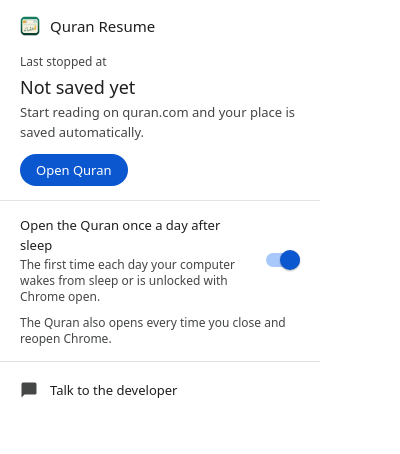
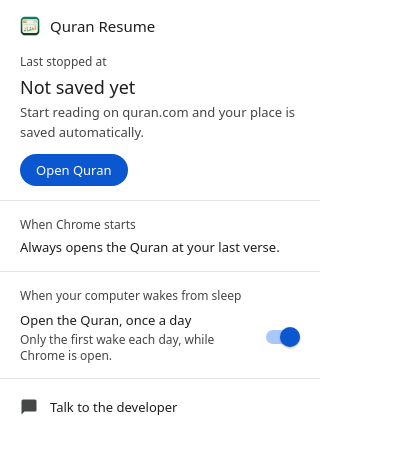
Before and after one commit to hafizuddin-a/quran-resume, a browser extension: page popup.html in a window 400 px wide. Drawn offline with Linux system fonts and the light colour scheme.

Commit message:
v1.2.1: toolbar menu separates the startup and wake-from-sleep behaviours

```diff
--- a/popup.css
+++ b/popup.css
@@ -17,7 +17,8 @@
 .primary:hover { filter: brightness(1.08); }
 .row { display: flex; align-items: center; justify-content: space-between; gap: 16px; cursor: pointer; }
 .row small { display: block; color: var(--muted); font-size: 12px; line-height: 16px; margin-top: 2px; }
-.note { margin: 10px 0 0; color: var(--muted); font-size: 12px; line-height: 16px; }
+.static { margin-top: 2px; }
+section .row { margin-top: 4px; }
 .toggle { position: relative; width: 34px; height: 20px; flex: none; }
 .toggle input { position: absolute; inset: 0; width: 100%; height: 100%; margin: 0; opacity: 0; cursor: pointer; z-index: 1; }
 .track { position: absolute; left: 0; right: 0; top: 3px; height: 14px; border-radius: 7px; background: var(--track); transition: background .15s; }
--- a/popup.html
+++ b/popup.html
@@ -21,14 +21,21 @@
   <hr>
 
   <section>
+    <div class="label">When Chrome starts</div>
+    <div class="static">Always opens the Quran at your last verse.</div>
+  </section>
+
+  <hr>
+
+  <section>
+    <div class="label">When your computer wakes from sleep</div>
     <label class="row">
       <span>
-        Open the Quran once a day after sleep
-        <small>The first time each day your computer wakes from sleep or is unlocked with Chrome open.</small>
+        Open the Quran, once a day
+        <small>Only the first wake each day, while Chrome is open.</small>
       </span>
       <span class="toggle"><input type="checkbox" id="wake"><span class="track"></span><span class="knob"></span></span>
     </label>
-    <p class="note">The Quran also opens every time you close and reopen Chrome.</p>
   </section>
 
   <hr>
```
Also changed, not shown: release-notes/v1.2.1.md (added, +5 -0 lines), README.md, manifest.json.
